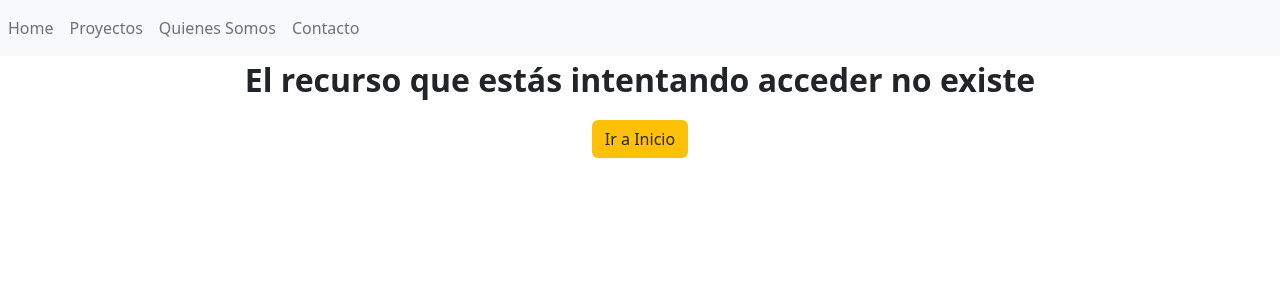
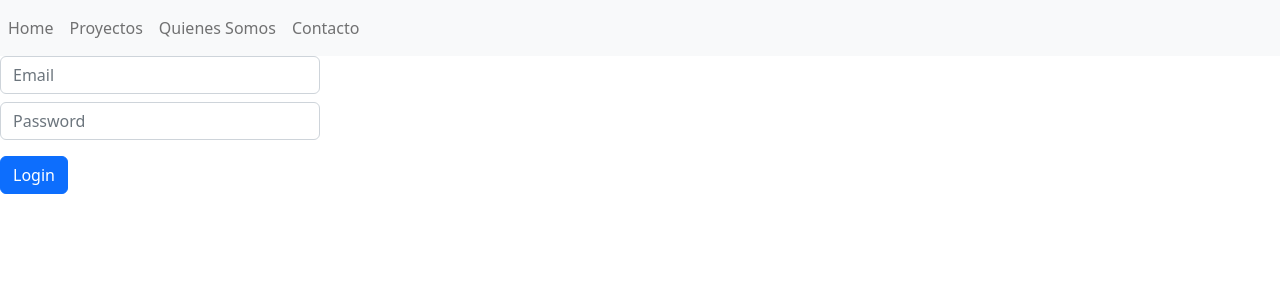
Before and after one commit to ivanroscuenca/appEmpleados, an Angular app: page /login in a window 1280 px wide. Shown: the top 300 px of the page. Built offline with nearby package versions, Linux system fonts and the light colour scheme.

Commit message:
video 38 creacion login

```diff
--- /dev/null
+++ b/src/app/login/login.component.html
@@ -0,0 +1,14 @@
+<div>
+    <form>
+        <div class="form-group col-md-3">
+            <input type="email" name="email" placeholder="Email" class="form-control">
+        </div>
+        <div class="form-group col-md-3 mt-2">
+            <input type="password" name="password" placeholder="Password" class="form-control">
+        </div>
+        <div>
+            <button class="btn btn-primary mt-3" type="submit">Login</button>
+        </div>
+
+    </form>
+</div>
```
Also changed, not shown: src/app/app.module.ts (+5 -2 lines), src/app/login/login.component.ts (added, +10 -0 lines), src/app/login/login.component.css (added), 1 other file (tests, documents, lock files or other folders).
